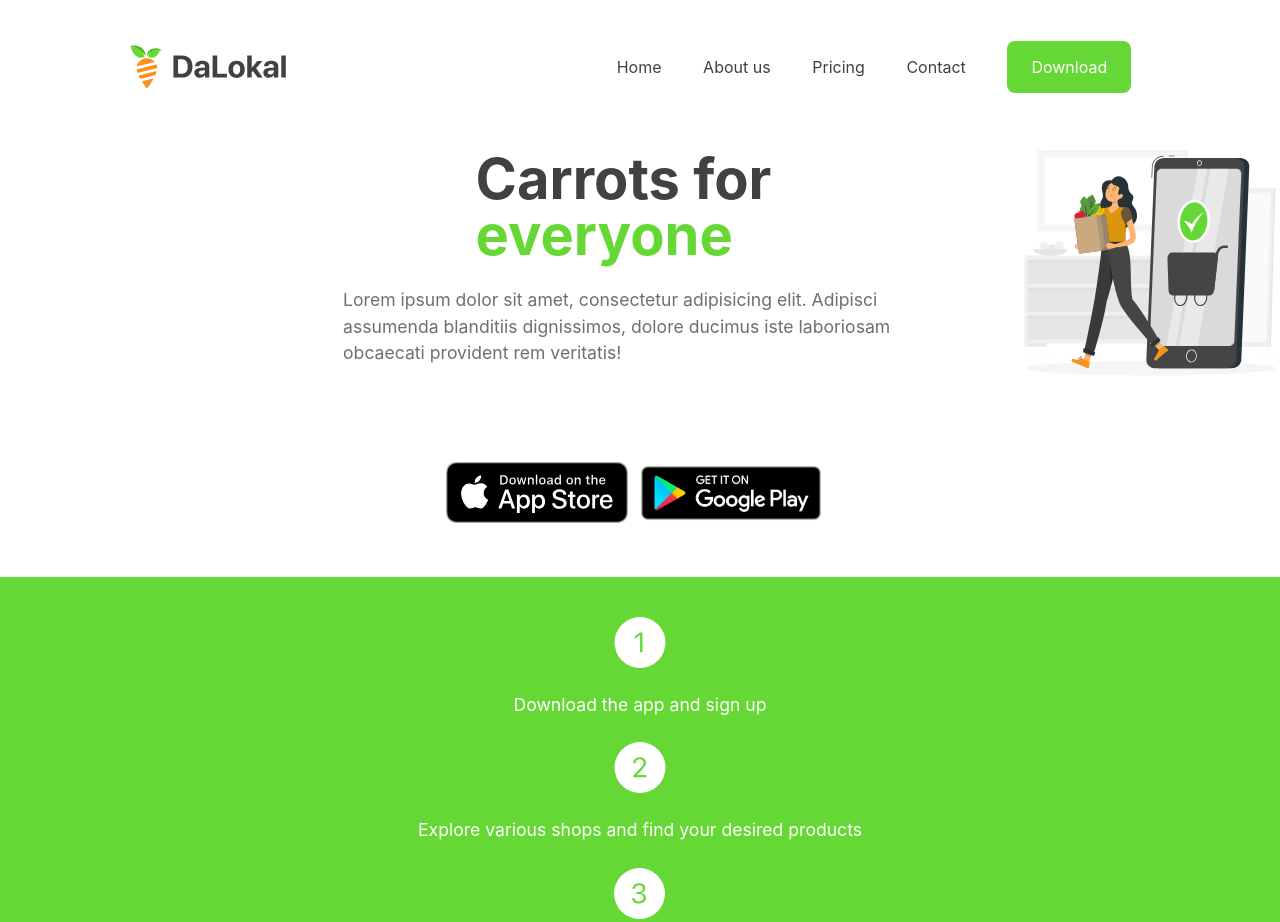
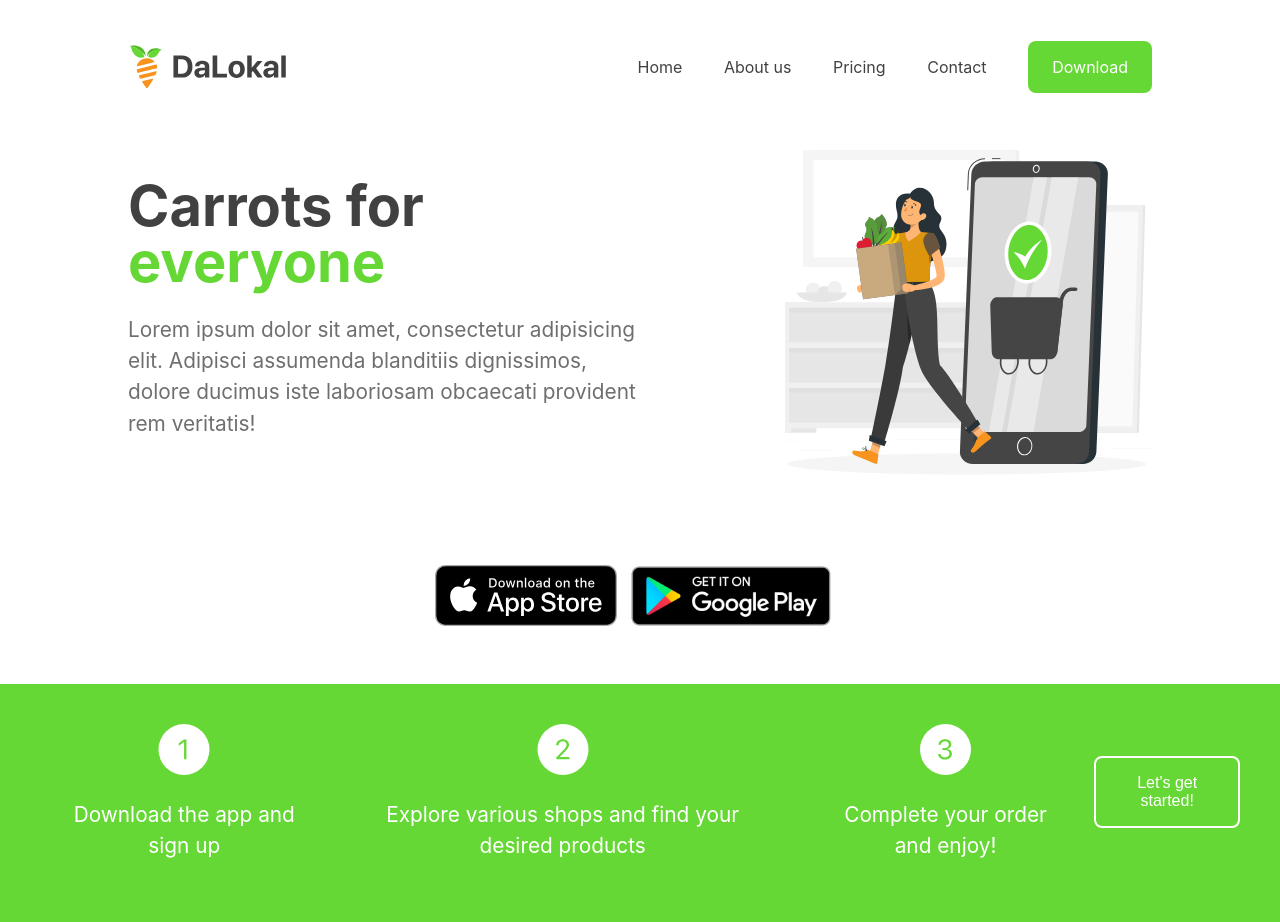
Before and after one commit to gontsolov/dalokal-website-public, a plain HTML site: page html/index.html in a window 1280 px wide. Shown: the top 922 px of the page. Drawn offline with Linux system fonts and the light colour scheme.

Commit message:
added tablet responsiveness

```diff
--- a/css/styles.css
+++ b/css/styles.css
@@ -56,7 +56,7 @@ p {
 
 p {
   max-width: 70ch;
-  font-size: 1.1rem;
+  font-size: 1.3rem;
   line-height: 1.5;
   text-align: center;
   padding: 0 2.1rem;
@@ -70,7 +70,7 @@ h1 {
 }
 
 h2 {
-  font-size: 1.5rem;
+  font-size: 2.4rem;
   text-align: center;
   max-width: 50ch;
   margin: 3rem 0 1rem;
@@ -85,6 +85,10 @@ li {
   padding: 0 1.3rem;
   cursor: pointer;
   height: auto;
+}
+
+li:last-child {
+  padding: 0 0 0 1.3rem
 }
 
 /*CUSTOM STYLES*/
@@ -157,7 +161,7 @@ li {
   display: flex;
   align-items: center;
   justify-items: center;
-  flex-direction: column;
+   flex-direction: column;
 }
 
 .main-left {
@@ -205,6 +209,8 @@ li {
 
 .step p {
   color: white;
+  padding: 0 3rem;
+
 }
 .download {
   display: flex;
@@ -335,9 +341,17 @@ li {
     text-align: center;
   }
 
+  p {
+    padding: 0 5rem;
+  }
+
   .download {
     flex-direction: row;
     justify-content: center;
+  }
+
+  .google-play {
+    height: 5.5rem;
   }
 
 }
@@ -352,8 +366,7 @@ li {
   }
 
   p {
-    padding: 0 6rem;
-
+    padding: 0 9rem 0 0;
   }
 
   ul {
@@ -366,6 +379,7 @@ li {
 
   .main-text {
     text-align: left;
+    margin: 0;
   }
 
 
@@ -376,16 +390,35 @@ li {
   .main-landing {
     flex-direction: row;
     flex-flow: row-reverse;
+    width: 80%;
+    margin: 0 auto;
   }
 
   .main-image {
     visibility: visible;
+    width: 23rem;
   }
 
   .email-section {
     flex-direction: row;
     justify-content: center;
   }
+
+  .steps {
+    flex-direction: row;
+    align-items: flex-start;
+  }
+
+  .step {
+    text-align: center;
+
+  }
+
+  .step p {
+    text-align: center;
+    padding: 0 2rem;
+  }
+
 }
 
 /*Desktops*/
--- a/html/index.html
+++ b/html/index.html
@@ -75,8 +75,6 @@
       </div>
     </div>
 
-    <!--// TODO: find illustration/insert mockup on the right in bigger screens-->
-
     <!--Steps-->
     <!--// TODO: find and add illustrations above steps-->
     <div class="steps">
@@ -108,7 +106,7 @@
           sed tempora? Deleniti?
         </p>
       </div>
-      <div>
+      <div class="flex">
         <img
           class="image pic-shadow"
           src="../images/pictures/salad.png"
```
